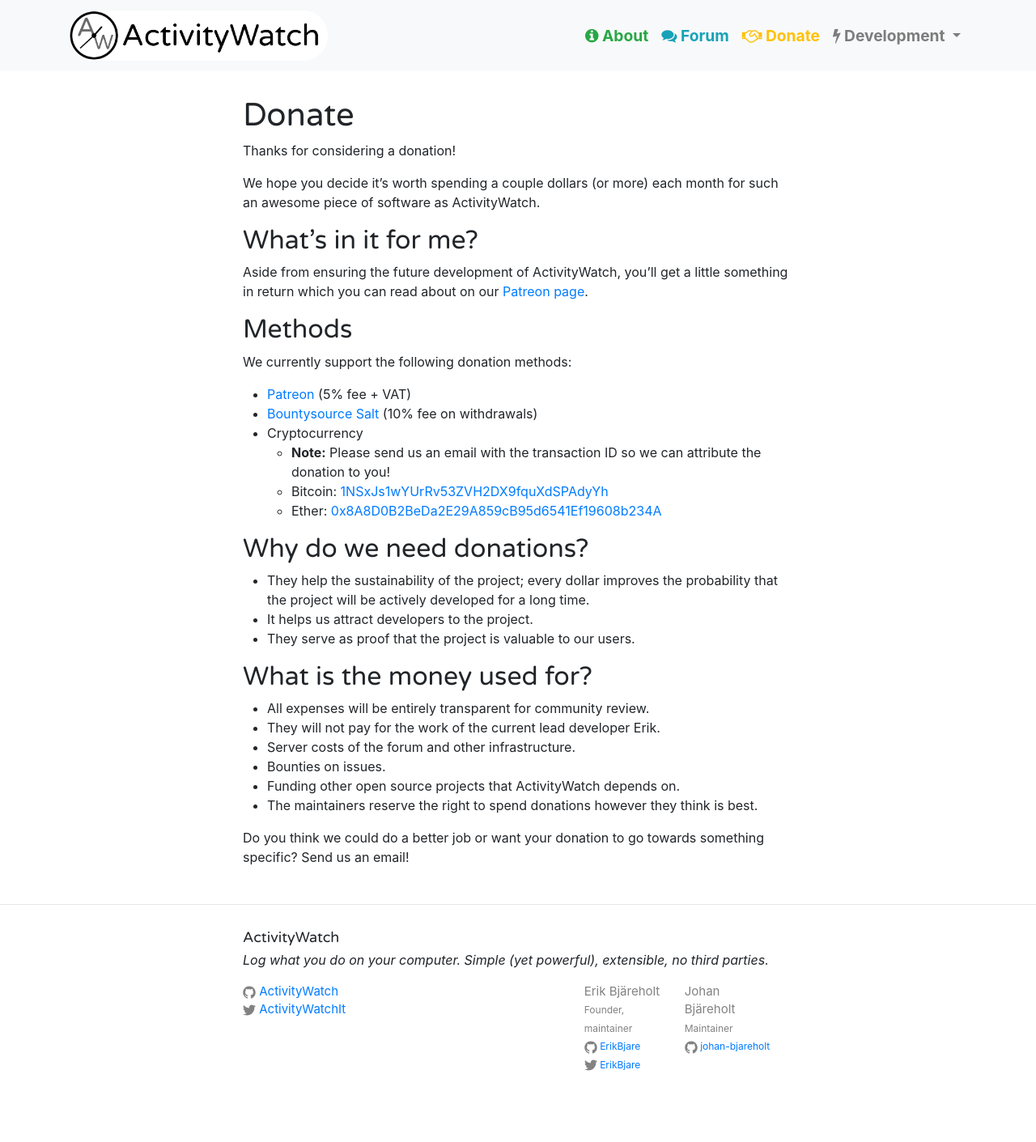
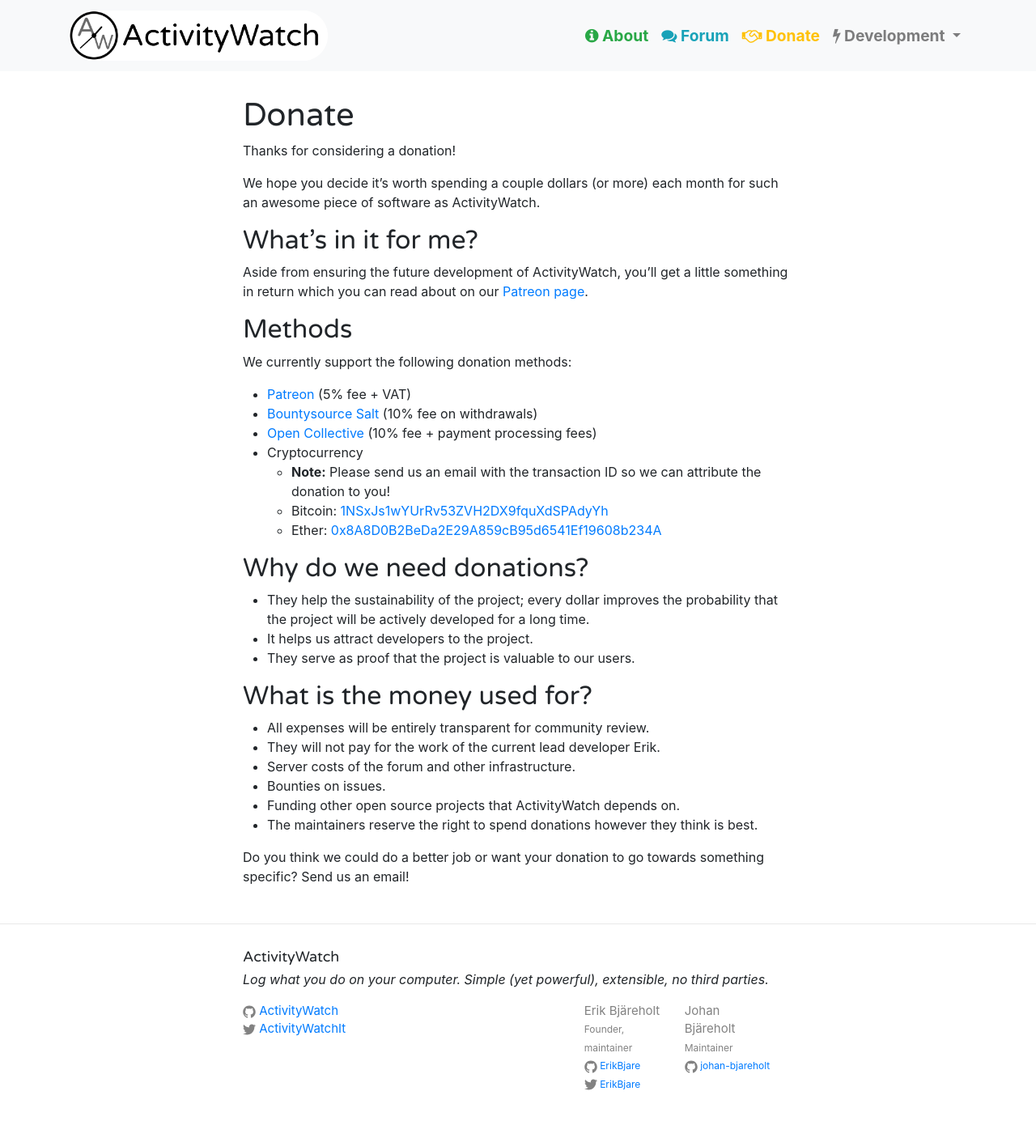
Before and after one commit to ActivityWatch/activitywatch.github.io, a Jekyll site: the page built from donate.md, in a window 1280 px wide. Shown: the whole page at 81% size. Built offline with Jekyll 4.4.1, drawn with Linux system fonts in a browser that asks for light colours; nearby versions of some CDN libraries; a script that is not in the unit is left out; before the commit the page ends 1387 px from its top, so only the background shows below that.

Commit message:
added open collective donation method

```diff
--- a/donate.md
+++ b/donate.md
@@ -22,12 +22,14 @@
 
  - [Patreon][patreon] (5% fee + VAT)
  - [Bountysource Salt][bountysource] (10% fee on withdrawals)
+ - [Open Collective][open-collective] (10% fee + payment processing fees)
  - Cryptocurrency
    - **Note:** Please send us an email with the transaction ID so we can attribute the donation to you!
    - Bitcoin: [1NSxJs1wYUrRv53ZVH2DX9fquXdSPAdyYh](bitcoin:1NSxJs1wYUrRv53ZVH2DX9fquXdSPAdyYh)  <!-- Kept by Erik Bjäreholt on Coinbase -->
    - Ether: [0x8A8D0B2BeDa2E29A859cB95d6541Ef19608b234A](ethereum:0x8A8D0B2BeDa2E29A859cB95d6541Ef19608b234A)   <!-- Kept by Erik Bjäreholt in a file used with MyEtherWallet -->
 
 [bountysource]: https://salt.bountysource.com/teams/activitywatch
+[open-collective]: https://opencollective.com/activitywatch
 [patreon]: https://www.patreon.com/erikbjare
 
 
```
